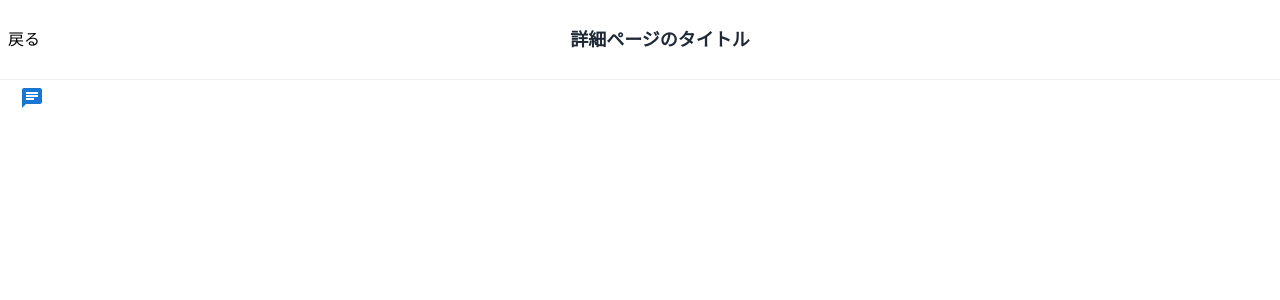
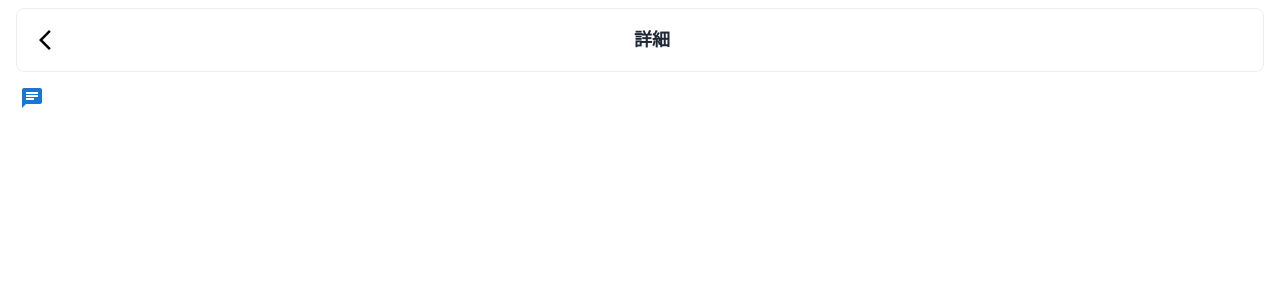
Before and after one commit to masa-massara/Unei-Frontend, a Next.js app: page /detail in a window 1280 px wide. Shown: the top 300 px of the page. Built offline with nearby package versions, Linux system fonts and the light colour scheme.

Commit message:
ほぼheaderUI完

```diff
--- a/app/components/Header/HomeHeader.tsx
+++ b/app/components/Header/HomeHeader.tsx
@@ -2,13 +2,14 @@
 import React from "react";
 import { useState, useEffect } from "react";
 import TagModal from "../TagModal";
+import HeaderLogo from "../HeaderLogo";
 
 const HomeHeader = () => {
   const [scrolled, setScrolled] = useState(false);
 
   useEffect(() => {
     const handleScroll = () => {
-      setScrolled(window.scrollY > 50);
+      setScrolled(window.scrollY > 30);
     };
     window.addEventListener("scroll", handleScroll);
 
@@ -18,10 +19,11 @@ const HomeHeader = () => {
   }, []);
   return (
     <div
-      className={`fixed w-full top-0 bg-white z-50 flex h-20 border-b border-gray-200 items-center justify-end ${
-        scrolled ? "bg-opacity-80" : "bg-opacity-100"
+      className={`fixed flex mx-4 w-[calc(100%-2rem)] mt-2 top-0 z-50 h-16 border border-gray-200 items-center justify-between rounded-lg transition-all duration-300 ${
+        scrolled ? "bg-white bg-opacity-95" : "bg-white bg-opacity-100"
       }`}
     >
+      <HeaderLogo />
       <TagModal />
     </div>
   );
--- a/app/components/Header/RouteHeader.tsx
+++ b/app/components/Header/RouteHeader.tsx
@@ -1,12 +1,15 @@
+import ArrowBackIosNewIcon from "@mui/icons-material/ArrowBackIosNew";
+
 const RouteHeader = () => {
   return (
-    <div className="fixed w-full top-0 bg-white z-50 flex h-20 border-b border-gray-200 items-center justify-end">
-      <a href="/" className="ml-2 text-black">
-        戻る
+    <div className="fixed flex mx-4 w-[calc(100%-2rem)] mt-2 top-0 z-50 h-16 border bg-white border-gray-200 items-center rounded-lg justify-between">
+      <a href="/" className="ml-4 text-black">
+        <ArrowBackIosNewIcon />
       </a>
-      <div className="flex-grow text-center">
-        <h1 className="text-lg font-bold">詳細ページのタイトル</h1>
+      <div className="text-center">
+        <h1 className="text-lg font-bold">詳細</h1>
       </div>
+      <div className="mr-4"></div>
     </div>
   );
 };
--- /dev/null
+++ b/app/components/HeaderLogo.tsx
@@ -0,0 +1,21 @@
+import React from "react";
+
+const HeaderLogo = () => {
+  const iconSrc =
+    "https://media.connpass.com/thumbs/65/ab/65ab2b7f912660bbc6f1af755788c43c.png";
+  const name = "ロゴ";
+  return (
+    <a href="/" className="flex items-center space-x-2 ml-4">
+      <img
+        src={iconSrc}
+        alt="ロゴ"
+        width={32}
+        height={32}
+        className="rounded-lg"
+      />
+      <span className="text-xl font-bold">{name}</span>
+    </a>
+  );
+};
+
+export default HeaderLogo;
```
